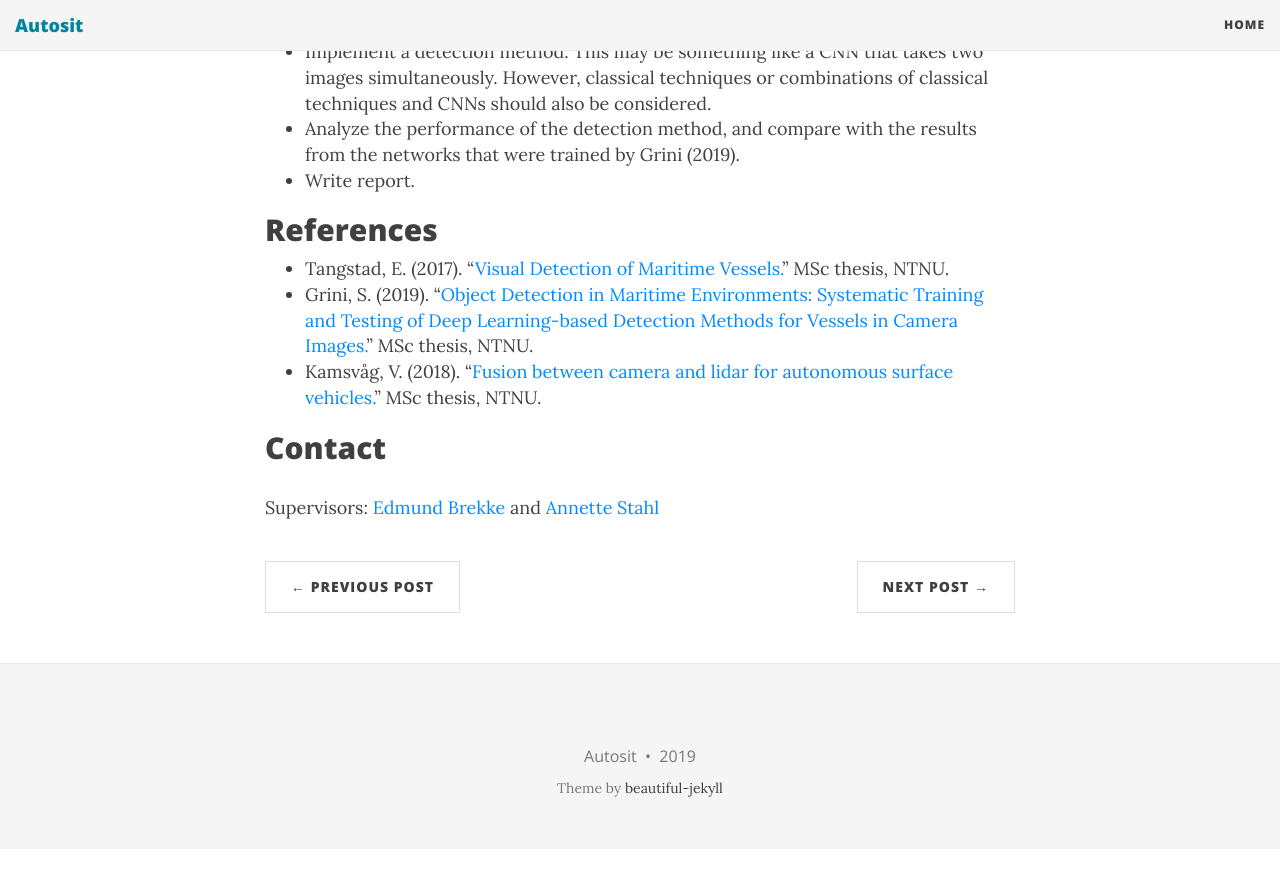
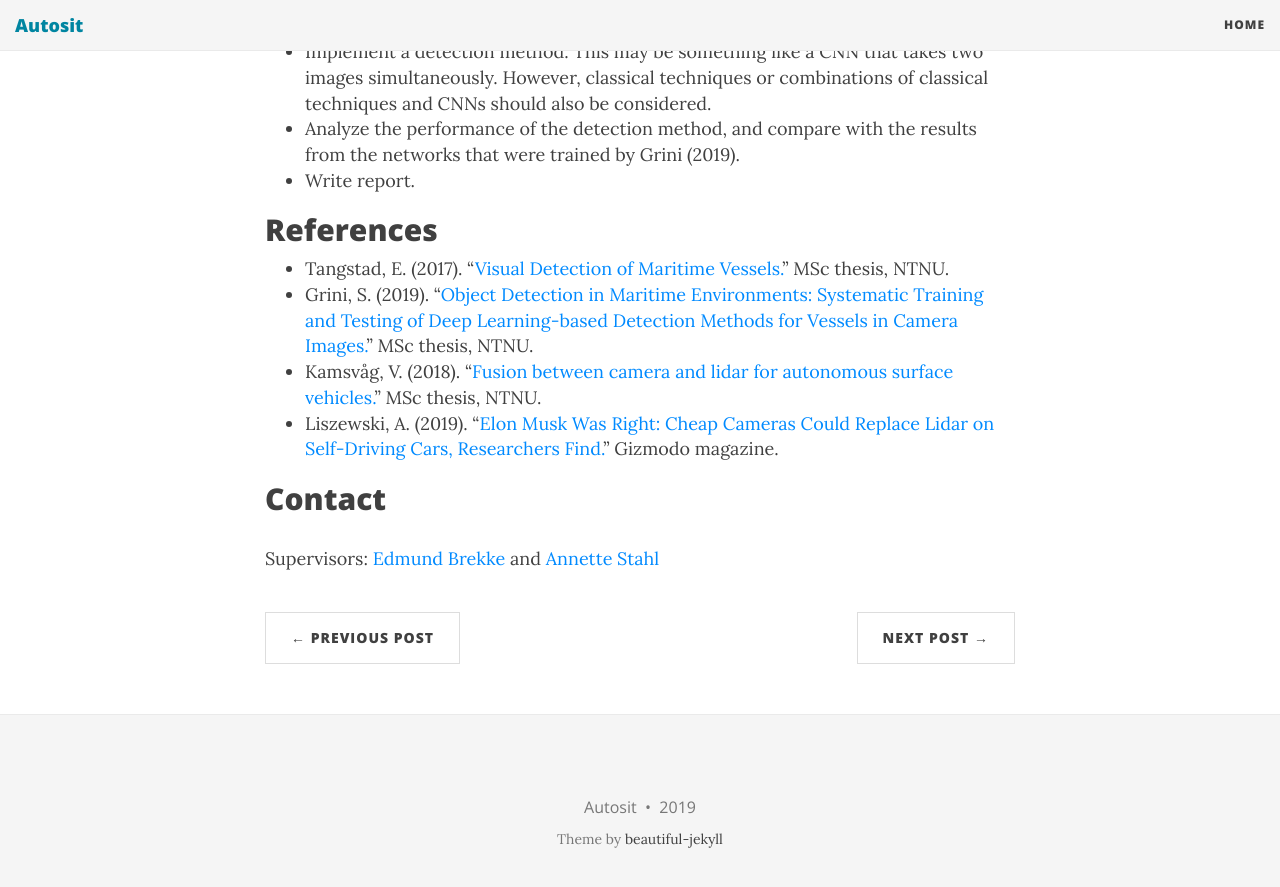
Before and after one commit to autosit/autosit.github.io, a Jekyll site: the page built from _posts/2019-04-25-stereo-detection.md, in a window 1280 px wide and 900 px high, scrolled down 1696 px. Shown: the top 887 px of the window. Built offline with Jekyll 4.4.1, drawn with Linux system fonts in a browser that asks for light colours; nearby versions of some CDN libraries; before the commit the page ends 2545 px from its top, so only the background shows below that.

Commit message:
more on stereo

```diff
--- a/_posts/2019-04-25-stereo-detection.md
+++ b/_posts/2019-04-25-stereo-detection.md
@@ -51,6 +51,7 @@ The following tasks are proposed for the specialization project:
 * Tangstad, E. (2017). "<a href="https://brage.bibsys.no/xmlui/handle/11250/2452113">Visual Detection of Maritime Vessels.</a>" MSc thesis, NTNU.
 * Grini, S. (2019). "<a href="http://folk.ntnu.no/edmundfo/msc2019-2020/grini_simen_msc_reduced.pdf">Object Detection in Maritime Environments: Systematic Training and Testing of Deep Learning-based Detection Methods for Vessels in Camera Images.</a>" MSc thesis, NTNU.
 * Kamsvåg, V. (2018). "<a href="http://folk.ntnu.no/edmundfo/msc2019-2020/kamsvaag_msc.pdf">Fusion between camera and lidar for autonomous surface vehicles.</a>" MSc thesis, NTNU.
+* Liszewski, A. (2019). "<a href="https://gizmodo.com/elon-musk-was-right-cheap-cameras-could-replace-lidar-1834266742">Elon Musk Was Right: Cheap Cameras Could Replace Lidar on Self-Driving Cars, Researchers Find.</a>" Gizmodo magazine.
 
 ## Contact
 
```
